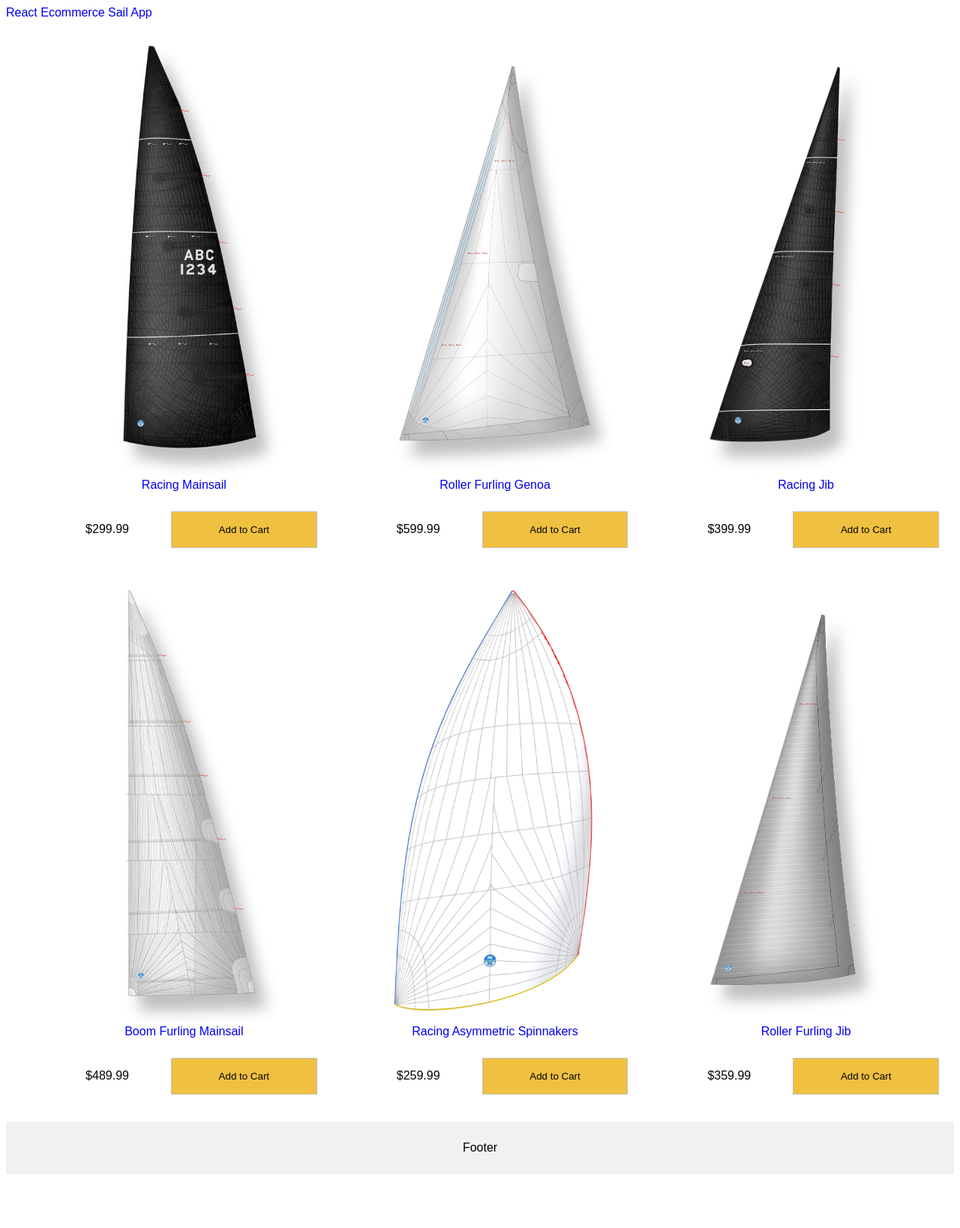
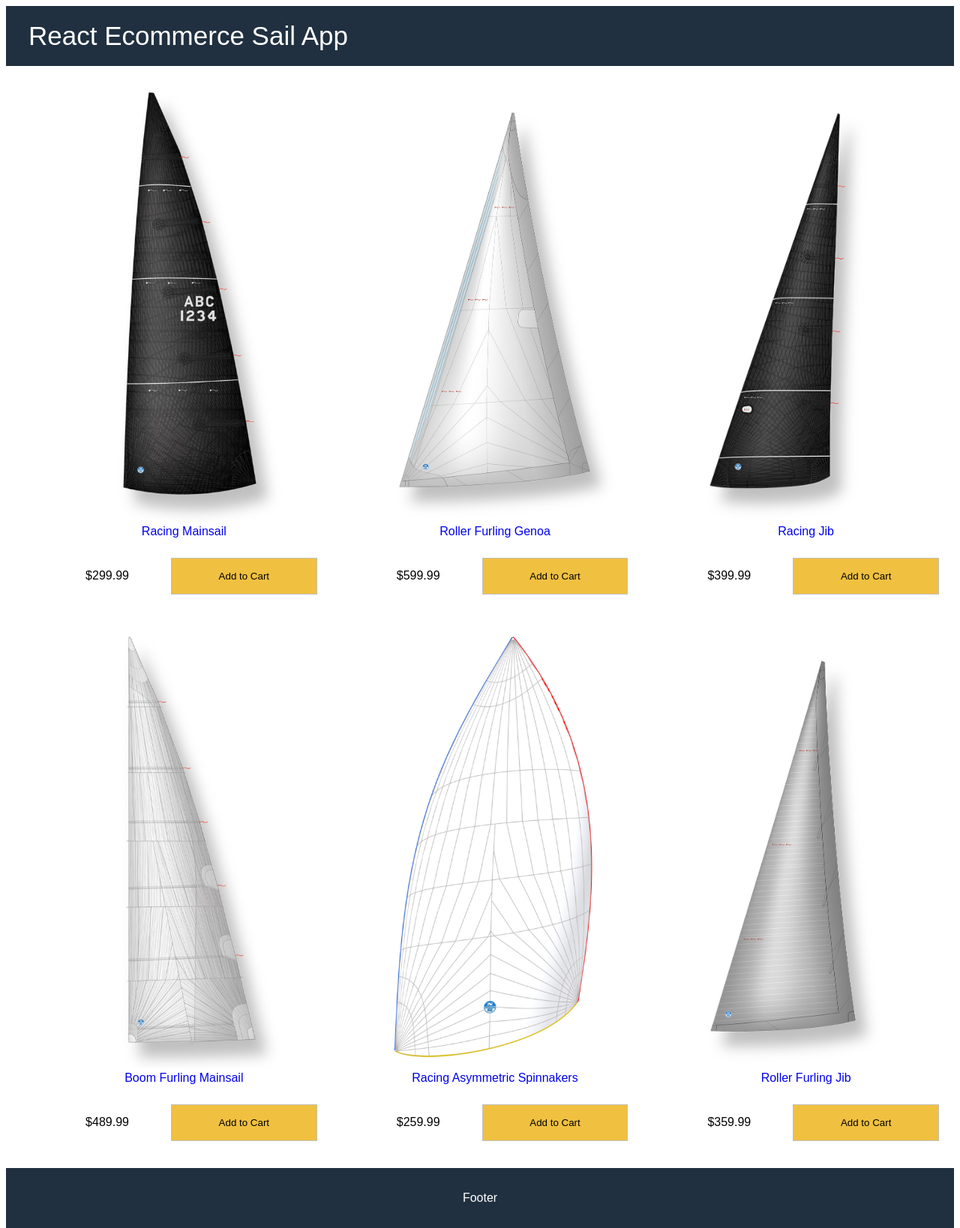
Before and after one commit to jcport1/ecommerce-sail, a React (Create React App) app: page / in a window 1280 px wide. Shown: the whole page at 75% size. Before the commit the page ends 1574 px from the top, so only its background shows below. Built offline with nearby package versions, Linux system fonts and the light colour scheme.

Commit message:
Creates Grid Areas for App

```diff
--- a/src/App.js
+++ b/src/App.js
@@ -14,7 +14,7 @@ class App extends Component {
   render() {
 
     return (
-      <div>
+      <div className="grid-container">
         <header>
           <a href="/">React Ecommerce Sail App</a>
         </header>
@@ -22,9 +22,7 @@ class App extends Component {
           <Products products={this.state.products} />
           </main>
         <footer>
-          <div className="footer">
           <p>Footer</p>
-          </div>
         </footer>
       </div>
     );
--- a/src/index.css
+++ b/src/index.css
@@ -5,6 +5,16 @@ html {
 body {
   font-family: Arial, Helvetica, sans-serif;
   background-size: 340px, auto;
+}
+
+.grid-container {
+  display: grid;
+  grid-template-areas: "header"
+  "main"
+  "footer";
+  grid-template-rows: 5rem 1fr 5rem;
+  grid-template-columns: 1fr;
+  height: 100vh;
 }
 
 a {
@@ -15,13 +25,28 @@ a:hover {
   color: #ff8000;
 }
 
+
 /* header */
 
-.header {
+header {
+  grid-area: header;
+  display: flex;
   background-color: #203040;
+  color: #ffffff;
   padding: 30px;
-  text-align: center;
+  align-items: center;
   font-size: 35px;
+}
+
+header a {
+  color: #ffffff;
+  text-decoration: none;
+}
+
+/* Main */
+
+main {
+  grid-area: main;
 }
 
 /* Products */
@@ -78,8 +103,12 @@ a:hover {
 
 /* Footer */
 
-.footer {
-  background-color: #f1f1f1;
+footer {
+  grid-area: footer;
+  display: flex;
+  background-color: #203040;
+  color: #ffffff;
   padding: 10px;
-  text-align: center;
+  justify-content: center;
+  align-items: center;
 }
```
